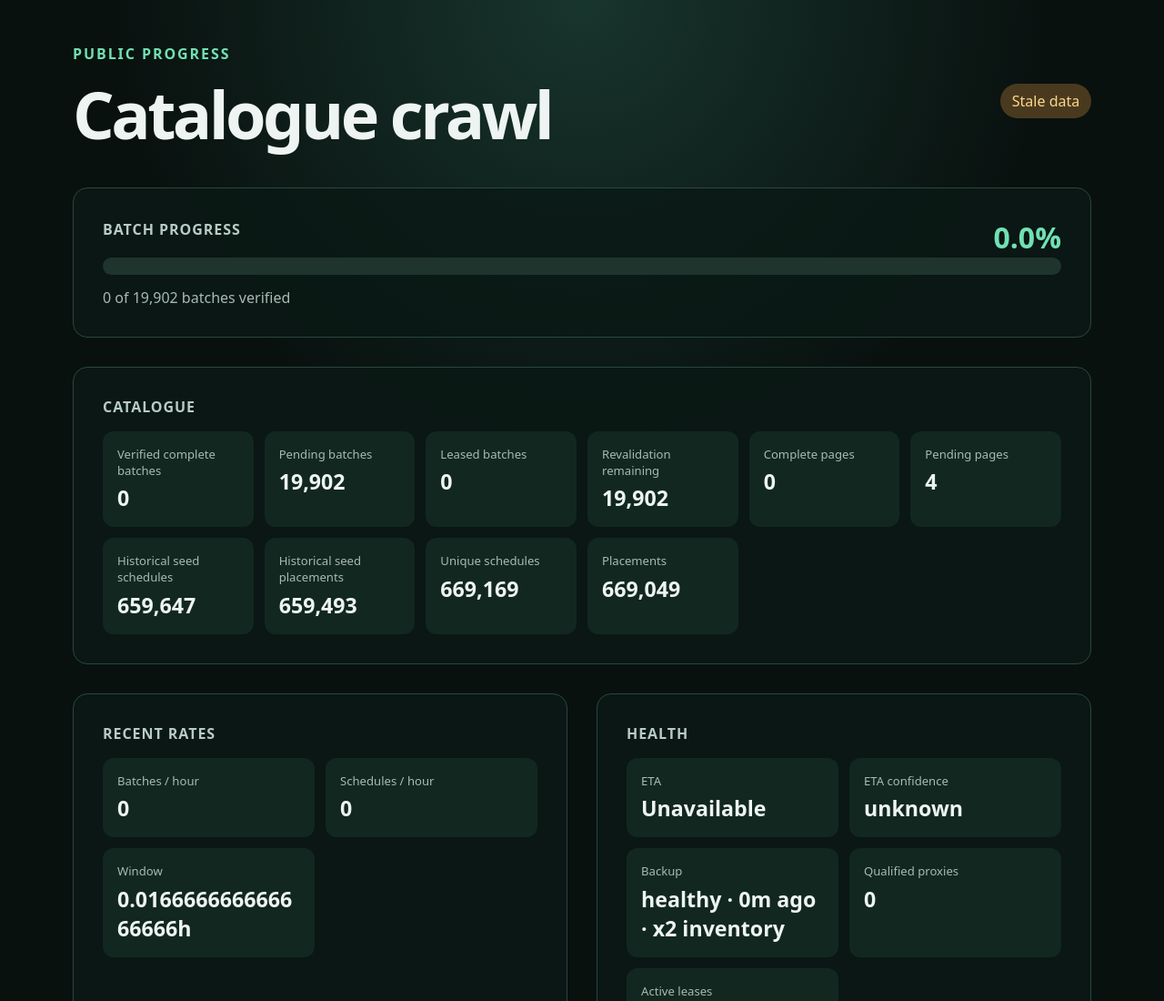
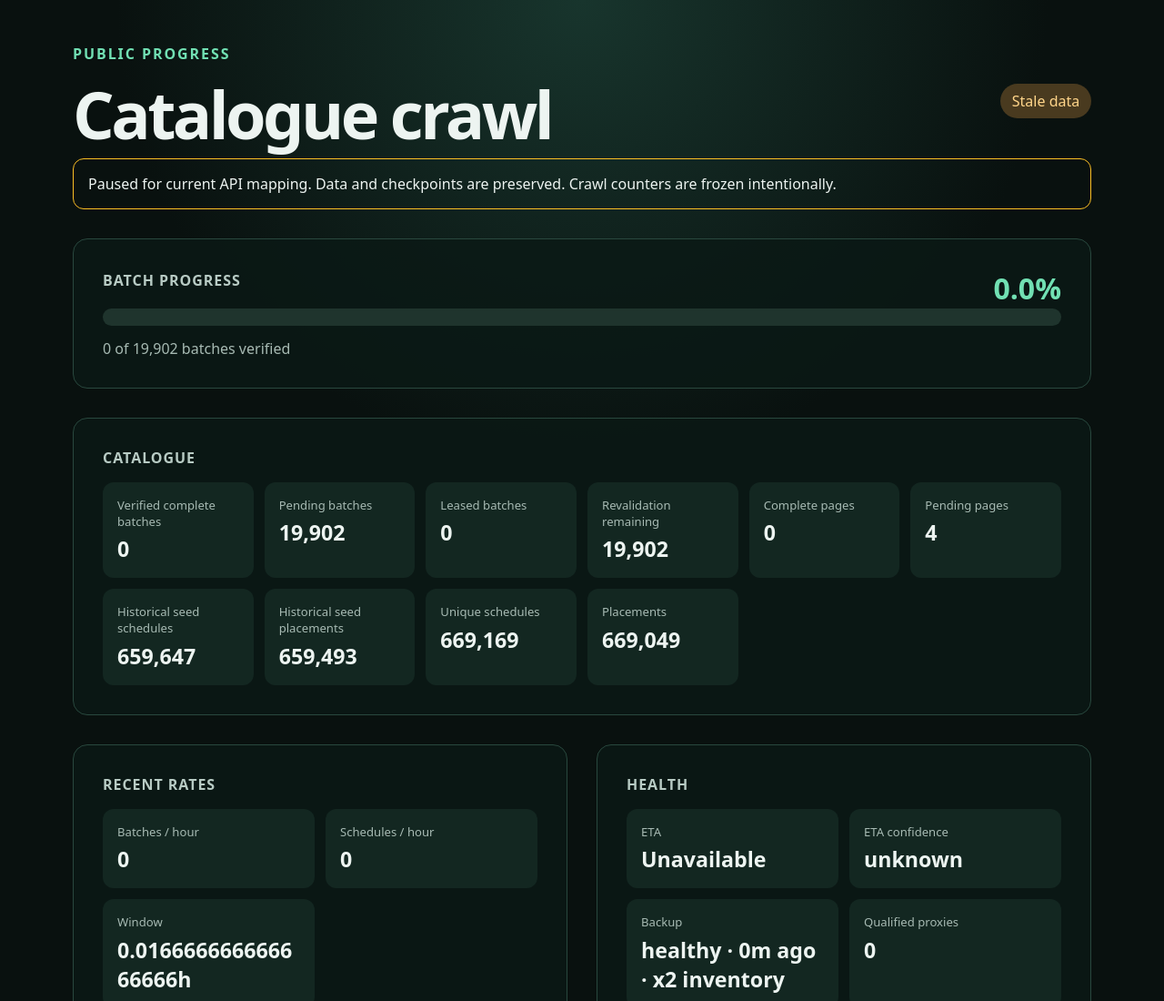
Before and after one commit to jokukiller/pwthor-progress, a plain HTML site: page index.html in a window 1280 px wide. Shown: the top 1100 px of the page at 91% size. Drawn offline with Linux system fonts and the light colour scheme.

Commit message:
Show intentional API-audit pause

```diff
--- a/index.html
+++ b/index.html
@@ -16,6 +16,7 @@
       </div>
       <p id="connection" class="state loading" role="status" aria-live="polite">Loading</p>
     </header>
+<p id="api-audit-pause" role="status" style="padding:1rem;border:1px solid #fbbf24;border-radius:.75rem">Paused for current API mapping. Data and checkpoints are preserved. Crawl counters are frozen intentionally.</p>
 
     <section class="hero" aria-labelledby="progress-heading">
       <div class="section-heading">
```
